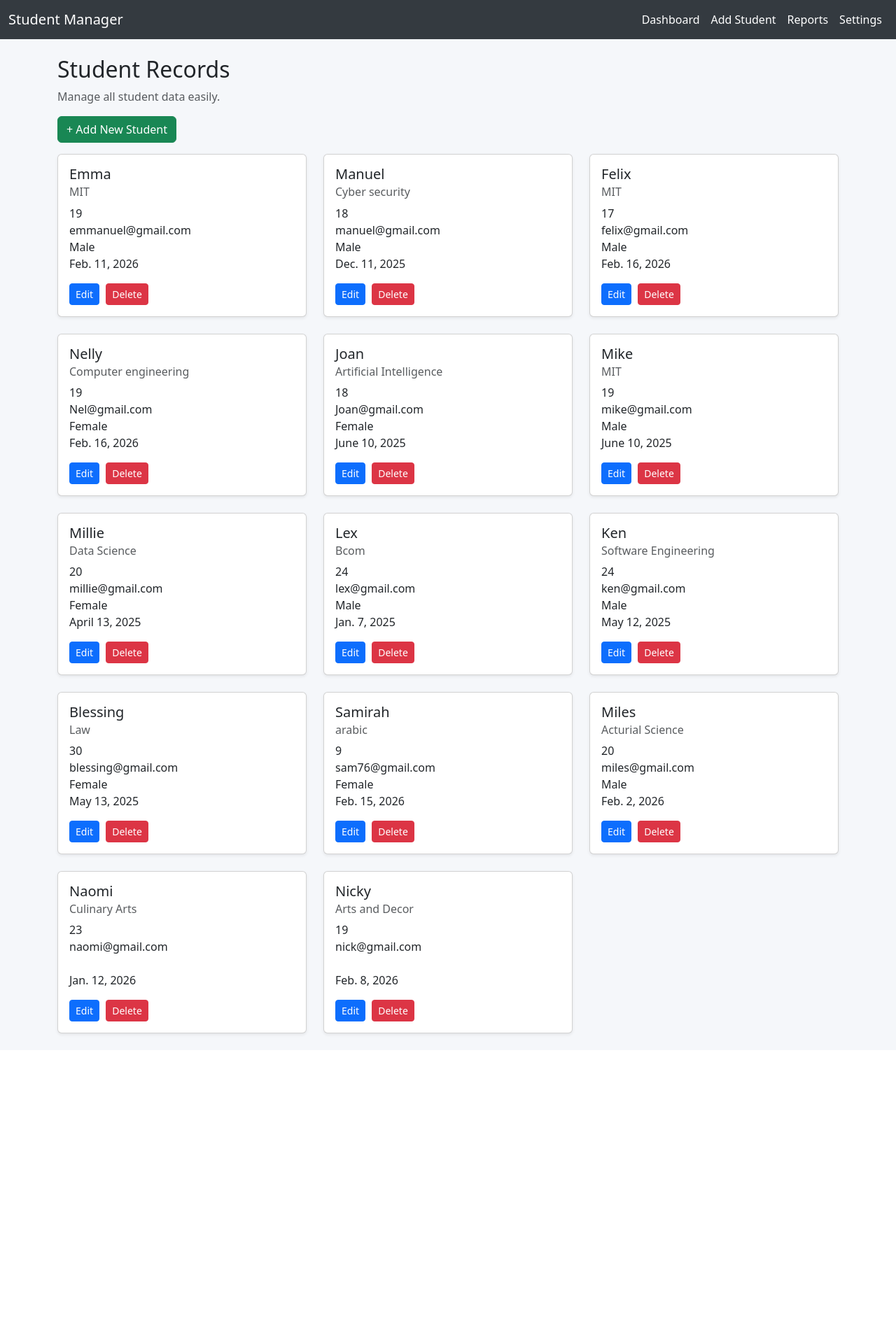
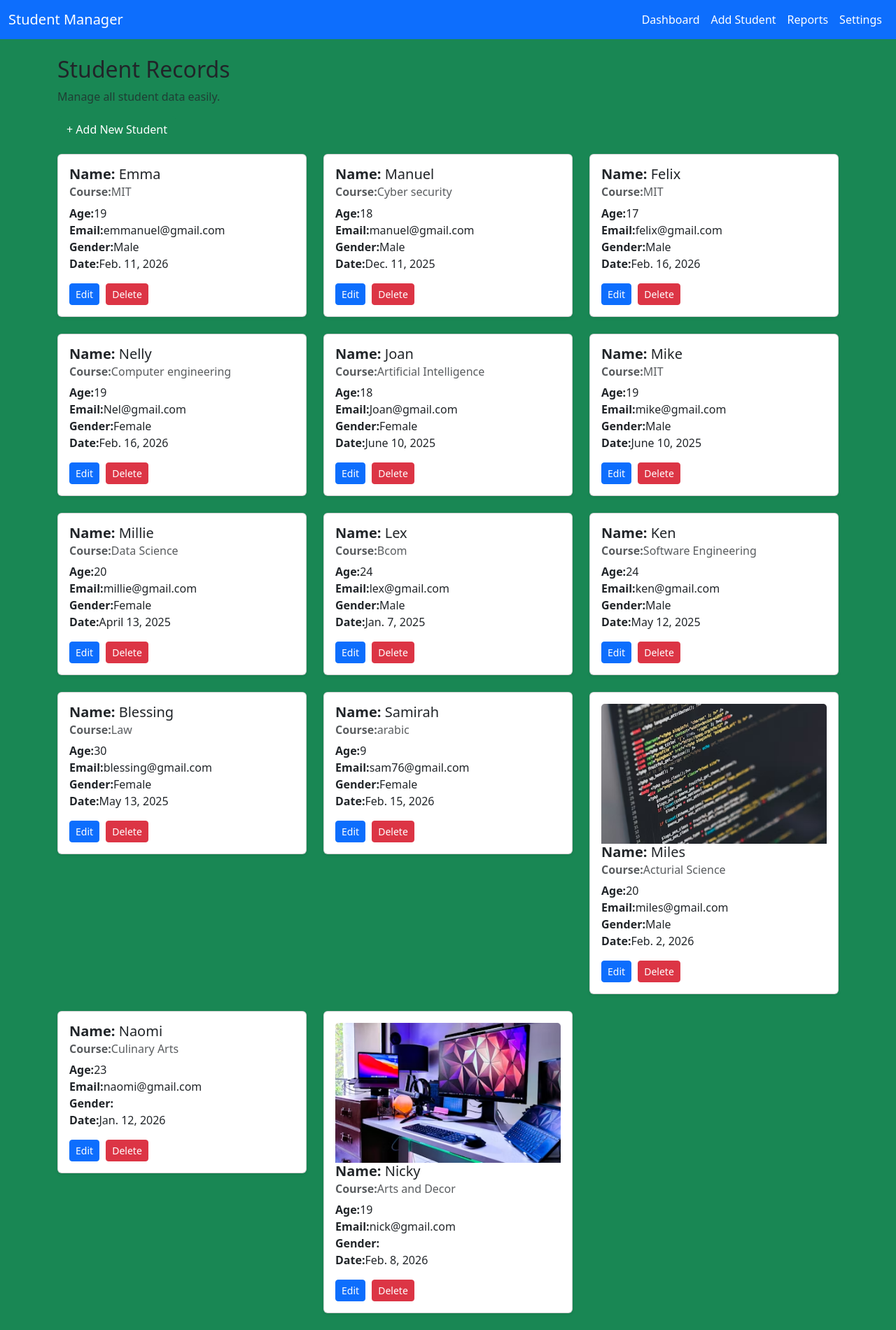
Before and after one commit to Ghost-monger/GROUPB, a Django app: page / in a window 1280 px wide. Shown: the whole page at 70% size. Before the commit the page ends 1481 px from the top, so only its background shows below. Run offline with Django 5.2, Linux system fonts and the light colour scheme; data comes from the database, SQL or seed files in the repository; both versions use the stored data as it was after the commit.

Commit message:
Second commit

```diff
--- a/Dashboard/models.py
+++ b/Dashboard/models.py
@@ -3,12 +3,13 @@ from django.db import models
 
 # Create your models here.
 class Student(models.Model):
+    image = models.ImageField(upload_to='students/',null=True ,blank=True)
     name = models.CharField(max_length=20)
     course = models.CharField(max_length=30)
     age = models.IntegerField()
     email = models.EmailField()
     gender = models.CharField(max_length=20,null=True ,blank=True)
-    date = models.DateField(max_length=40,null=True ,blank=True)
+    date = models.DateField(null=True ,blank=True)
 
     def __str__(self):
         return self.name
--- a/Dashboard/templates/dashboard.html
+++ b/Dashboard/templates/dashboard.html
@@ -8,10 +8,10 @@
     <link rel="stylesheet" href="{% static 'css/main.css'%}">
 
 </head>
-<body>
+<body class="bg-success">
 
 <!-- Navbar -->
-<nav class="navbar navbar-expand-lg">
+<nav class="navbar navbar-expand-lg bg-primary">
     <div class="container-fluid">
         <a class="navbar-brand" href="#">Student Manager</a>
         <div class="collapse navbar-collapse">
@@ -40,9 +40,12 @@
             <div class="col-md-4">
                 <div class="card shadow-sm mb-4">
                     <div class="card-body">
-                        <h5 class="card-title">{{ student.name }}</h5>
-                        <h6 class="card-subtitle mb-2 text-muted">{{ student.course }}</h6>
-                        <p class="card-text">{{ student.age }}<br>{{ student.email }}<br>{{student.gender}}<br>{{ student.date }}</p>
+                        {% if student.image%}
+                        <img src="{{ student.image.url }}" alt="" class="card-img-top" style="height: 200px;object-fit:cover">
+                        {% endif %}
+                        <h5 class="card-title"><strong>Name: </strong>{{ student.name }}</h5>
+                        <h6 class="card-subtitle mb-2 text-muted"><strong>Course:</strong>{{ student.course }}</h6>
+                        <p class="card-text"><strong>Age:</strong>{{ student.age }}<br><strong>Email:</strong>{{ student.email }}<br><strong>Gender:</strong>{{student.gender}}<br><strong>Date:</strong>{{ student.date }}</p>
                         <div class="card-actions">
                             <a href="{% url 'update_student' student.id %}" class="btn btn-sm btn-primary">Edit</a>
                             <a href="#" class="btn btn-sm btn-danger">Delete</a>
--- a/Dashboard/views.py
+++ b/Dashboard/views.py
@@ -9,6 +9,7 @@ def dashboard(request):
     return render(request, 'dashboard.html', {'students': students})
 def add_student(request):
     if request.method == 'POST':
+        image = request.FILES.get('image')
         name = request.POST.get('name')
         course = request.POST.get('course')
         age = request.POST.get('age')
@@ -17,6 +18,7 @@ def add_student(request):
         date = request.POST.get('date')
 
         Student.objects.create(
+            image = image,
             name=name,
             course=course,
             age=age,
@@ -35,7 +37,14 @@ def update_student(request,id):
         student.age = request.POST.get('age')
         student.email = request.POST.get('email')
         student.gender = request.POST.get('gender','').capitalize()
-        student.date = request.POST.get('date')
+        date_value = request.POST.get('date')
+
+        if date_value == "":
+            date_value = None
+
+        student.date = date_value
+        student.save()
+
         student.save()
         return redirect('dashboard')
     return render(request, 'update_student.html', {'student': student})
--- a/Hospital/settings.py
+++ b/Hospital/settings.py
@@ -124,3 +124,5 @@ STATICFILES_DIRS = [
 # https://docs.djangoproject.com/en/5.2/ref/settings/#default-auto-field
 
 DEFAULT_AUTO_FIELD = 'django.db.models.BigAutoField'
+MEDIA_URL = '/media/'
+MEDIA_ROOT = BASE_DIR / 'media'
--- a/Hospital/urls.py
+++ b/Hospital/urls.py
@@ -14,10 +14,17 @@ Including another URLconf
     1. Import the include() function: from django.urls import include, path
     2. Add a URL to urlpatterns:  path('blog/', include('blog.urls'))
 """
+
 from django.contrib import admin
 from django.urls import path, include
+from django.conf import settings
+from django.conf.urls.static import static
+
 
 urlpatterns = [
     path('admin/', admin.site.urls),
     path('', include('Dashboard.urls'))
 ]
+if settings.DEBUG:
+    urlpatterns+=static(settings.MEDIA_URL,
+                       document_root=settings.MEDIA_ROOT)
```
Also changed, not shown: Dashboard/templates/add_student.html (+6 -2 lines), Dashboard/templates/update_student.html (+8 -1 lines), Dashboard/migrations/0005_student_image_alter_student_date.py (added), db.sqlite3, media/students/gweth.avif (added), media/students/hera.avif (added).
